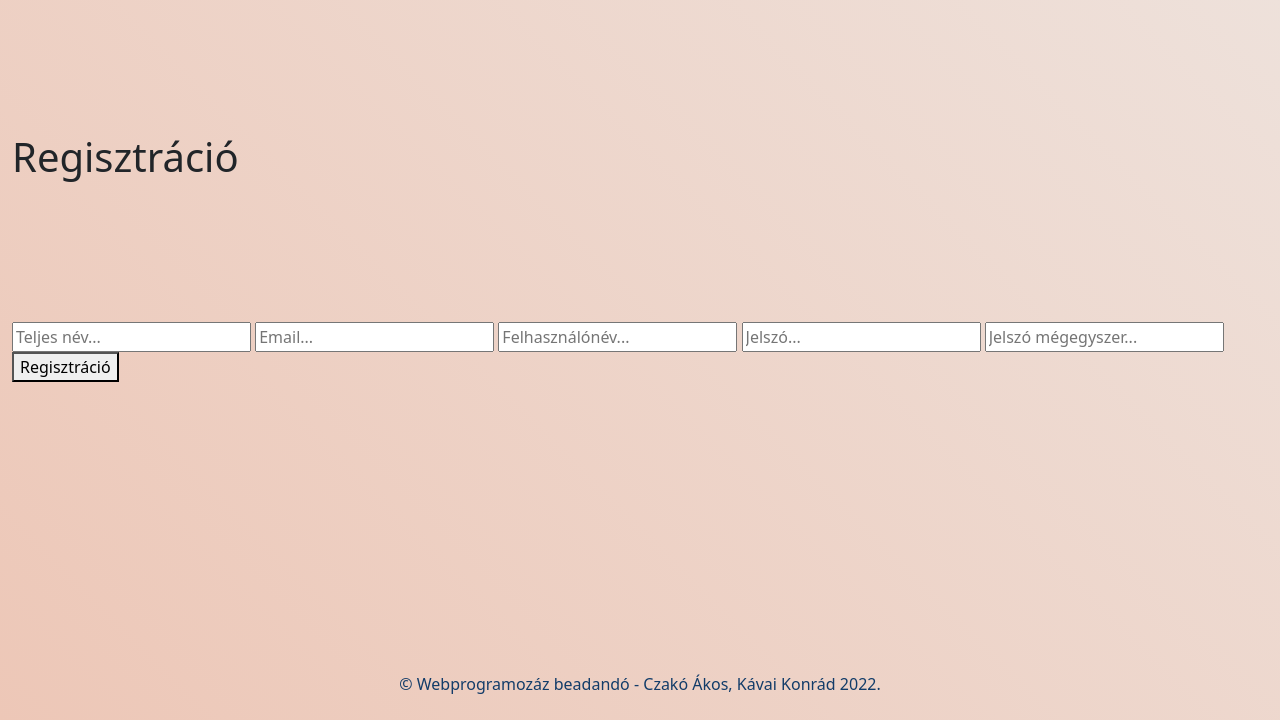
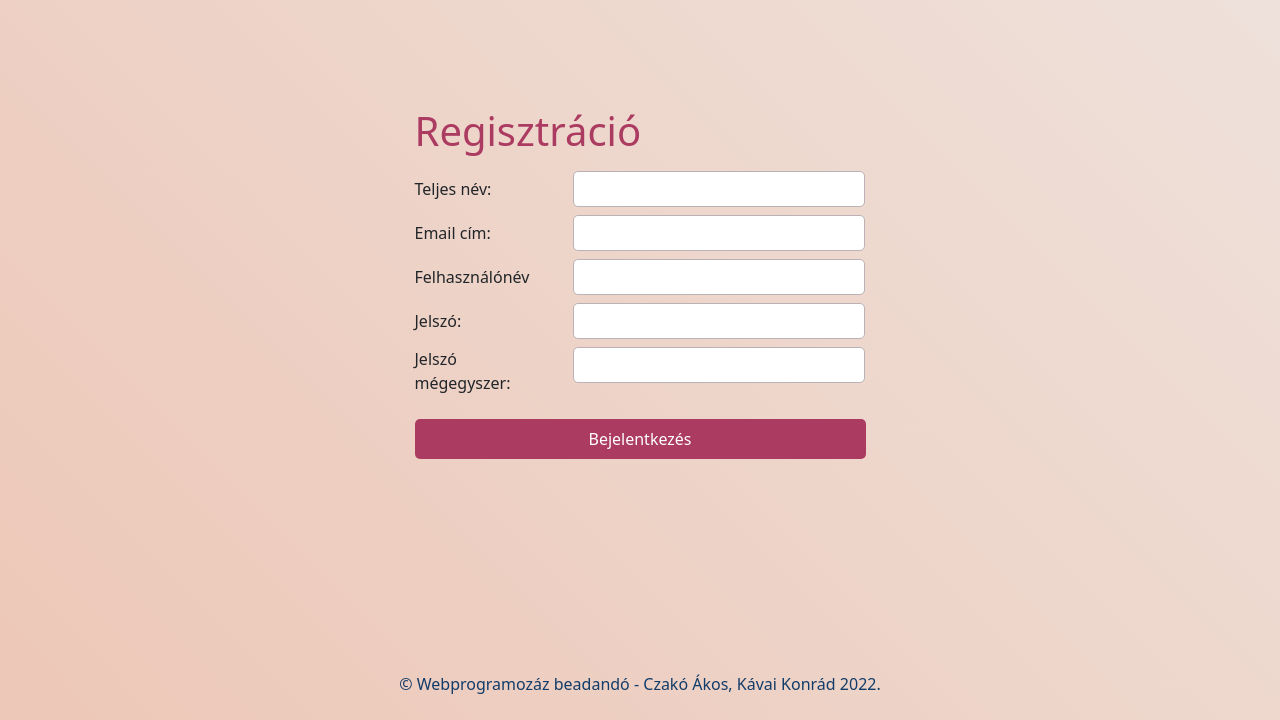
Before and after one commit to BroKoda/webprog2-beadando1, a PHP site: page /registration.php in a window 1280 px wide. Shown: the part 80-800 px from the top of the page. Run offline with PHP 8.4, Linux system fonts and the light colour scheme.

Commit message:
final touches

```diff
--- a/includes/style.css
+++ b/includes/style.css
@@ -47,6 +47,30 @@ a:hover {
 .main-row {
     min-height: 100vh;
     position: relative;
+}
+
+form {
+    position: relative;
+}
+
+form input[type='text'],
+form input[type='password'] {
+    border: 1px solid #bab2b5;
+    border-radius: 5px;
+    padding: 5px 8px;
+    width: 100%;
+}
+
+form input[type='submit'],
+form button[type='submit'] {
+    width: 100%;
+    background: #ac3b61;
+    border-radius: 5px;
+    margin-right: 0;
+    color: white;
+    border: none;
+    padding: 8px;
+    font-weight: 200;
 }
 
 /* ----- ----- ----- ----- NAVIGATION ----- ----- ----- -----  */
--- a/libraries/Database.php
+++ b/libraries/Database.php
@@ -5,7 +5,7 @@ class Database
     private $host = 'localhost';
     private $user = 'root';
     private $pass = '';
-    private $dbname = 'webprog_czako_kavai';
+    private $dbname = 'webprog_czako_kavai_1';
 
     // PHP Data Object létrehozás
     private $dbh;
--- a/models/ActorPageLoader.php
+++ b/models/ActorPageLoader.php
@@ -20,7 +20,7 @@ class ActorPageLoader
 
         try {
 
-            $pdo = new PDO('mysql:host=localhost;dbname=webprog_czako_kavai', 'root', '', array(PDO::ATTR_ERRMODE=>PDO::ERRMODE_EXCEPTION));
+            $pdo = new PDO('mysql:host=localhost;dbname=webprog_czako_kavai_1', 'root', '', array(PDO::ATTR_ERRMODE=>PDO::ERRMODE_EXCEPTION));
             $pdo->query('SET NAMES utf8 COLLATE utf8_hungarian_ci');
             $query = "SELECT * FROM kapott
                         LEFT JOIN szinesz ON kapott.szineszid = szinesz.id
--- a/registration.php
+++ b/registration.php
@@ -3,25 +3,66 @@ include_once 'includes/header.php';
 include_once './helpers/session_helper.php';
 ?>
 
-    <h1 class="header">Regisztráció</h1>
-
-    <?php flash('register') ?>
-
-    <form method="post" action="./controllers/Users.php">
-        <input type="hidden" name="type" value="register">
-        <input type="text" name="userName"
-               placeholder="Teljes név...">
-        <input type="text" name="userEmail"
-               placeholder="Email...">
-        <input type="text" name="userUid"
-               placeholder="Felhasználónév...">
-        <input type="password" name="userPwd"
-               placeholder="Jelszó...">
-        <input type="password" name="pwdRepeat"
-               placeholder="Jelszó mégegyszer...">
-        <button type="submit" name="submit">Regisztráció</button>
-    </form>
-
+    <div class="col-12">
+        <div class="container">
+            <div class="row justify-content-center">
+                <div class="col-12 col-lg-5 text-start py-4">
+                    <h1 class="red-text mb-3">Regisztráció</h1>
+                    <p><?php flash('register') ?></p>
+                    <form method="post" action="./controllers/Users.php">
+                        <div class="container px-0">
+                            <input type="hidden" name="type" value="register">
+                            <div class="row mb-2">
+                                <div class="col-4 align-self-center">
+                                    <label for="userName"><strong>Teljes név:</strong></label>
+                                </div>
+                                <div class="col-8">
+                                    <input type="text" name="userName">
+                                </div>
+                            </div>
+                            <div class="row mb-2">
+                                <div class="col-4 align-self-center">
+                                    <label for="userEmail"><strong>Email cím:</strong></label>
+                                </div>
+                                <div class="col-8">
+                                    <input type="text" name="userEmail">
+                                </div>
+                            </div>
+                            <div class="row mb-2">
+                                <div class="col-4 align-self-center">
+                                    <label for="userUid"><strong>Felhasználónév</strong></label>
+                                </div>
+                                <div class="col-8">
+                                    <input type="text" name="userUid">
+                                </div>
+                            </div>
+                            <div class="row mb-2">
+                                <div class="col-4 align-self-center">
+                                    <label for="userPwd"><strong>Jelszó:</strong></label>
+                                </div>
+                                <div class="col-8">
+                                    <input type="password" name="userPwd">
+                                </div>
+                            </div>
+                            <div class="row mb-4">
+                                <div class="col-4 align-self-center">
+                                    <label for="pwdRepeat"><strong>Jelszó mégegyszer:</strong></label>
+                                </div>
+                                <div class="col-8">
+                                    <input type="password" name="pwdRepeat">
+                                </div>
+                            </div>
+                            <div class="row">
+                                <div class="col-12">
+                                    <button type="submit" name="submit">Bejelentkezés</button>
+                                </div>
+                            </div>
+                        </div>
+                    </form>
+                </div>
+            </div>
+        </div>
+    </div>
 <?php
 include_once 'includes/footer.php'
 ?>
```
Also changed, not shown: login.php (+36 -14 lines), mnb-soap-day.php (indentation only), 1 other file.
